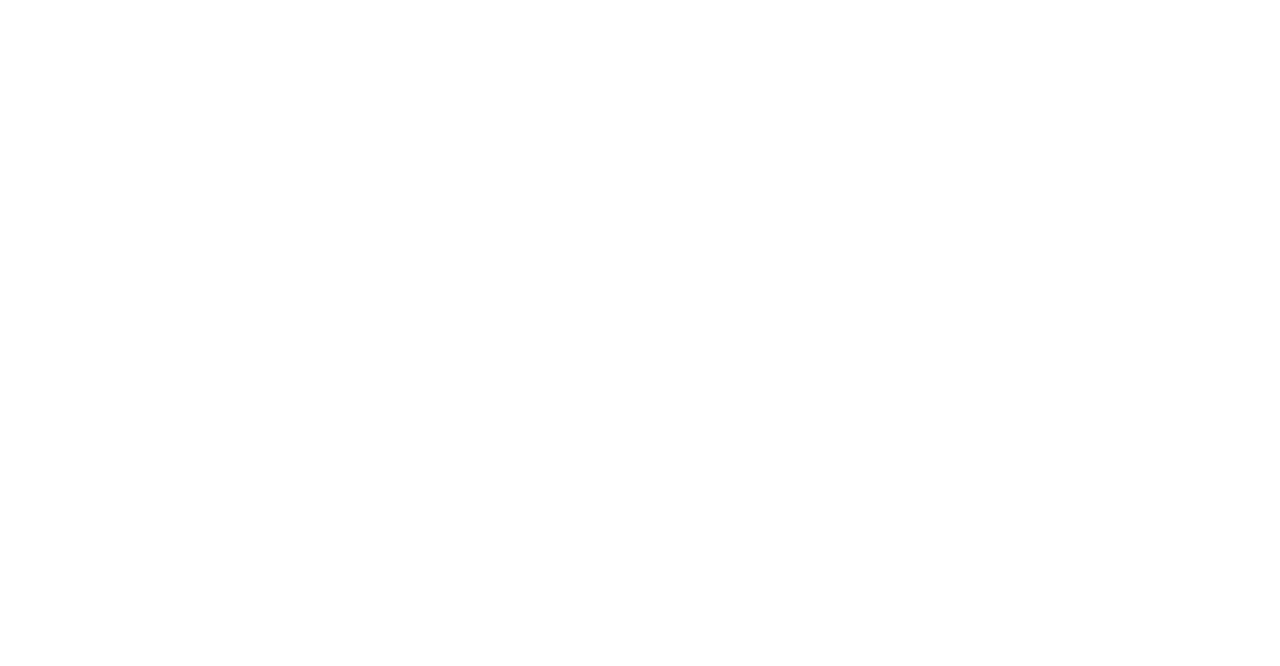
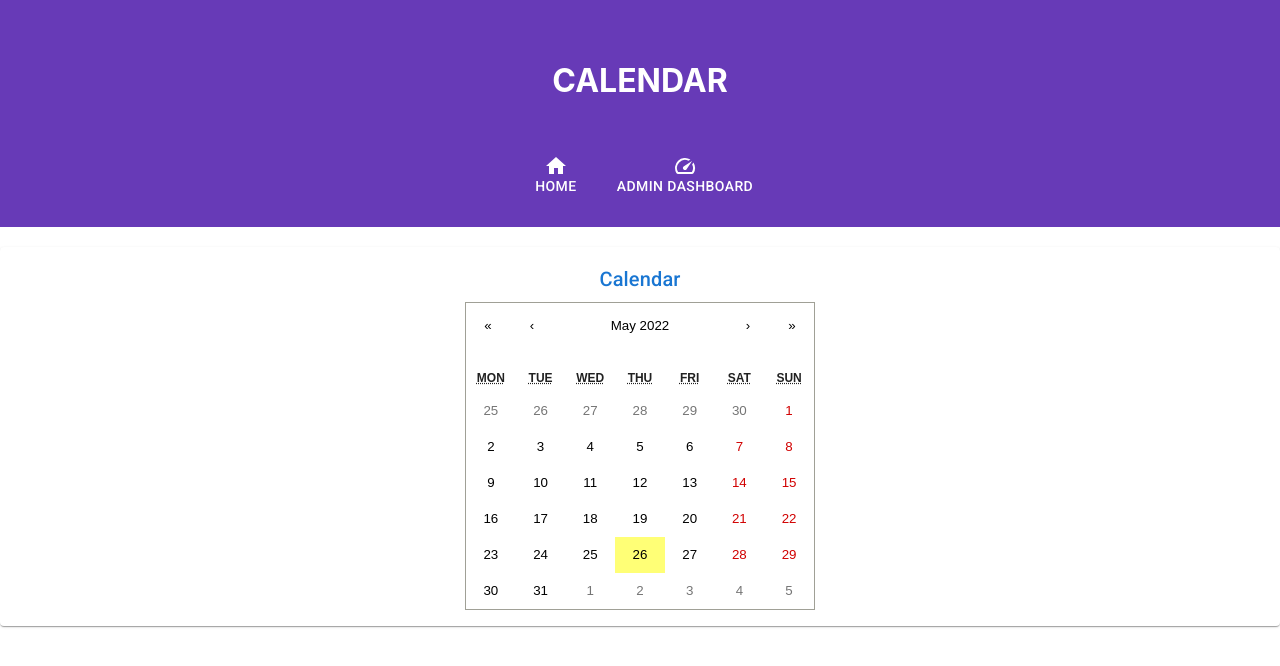
Before and after one commit to jessielu03/Thomas-Jefferson-Elementary-School, a React (Create React App) app in the folder tjes-app/: page /calendar in a window 1280 px wide. Before the commit this address had no page. Shown: the top 666 px of the page. Built offline with nearby package versions, Linux system fonts and the light colour scheme.

Commit message:
Added calendar page and linked everything to it

```diff
--- a/tjes-app/src/Components/Administrator.js
+++ b/tjes-app/src/Components/Administrator.js
@@ -67,7 +67,7 @@
         <br></br>
         <Tabs centered>
             <Tab style={tabStyle} label={<><HomeIcon />Home</>} href="/" />
-            <Tab style={tabStyle} label={<><EventIcon />Calendar</>} href="/" />
+            <Tab style={tabStyle} label={<><EventIcon />Calendar</>} href="/calendar" />
             <Tab style={tabStyle} label={<><SchoolIcon />Student Directory</>} href="administrator/StudentDirectory" />
             <Tab style={tabStyle} label={<><SchoolIcon />Teacher Directory</>} href="administrator/TeacherDirectory" />
         </Tabs>
--- a/tjes-app/src/Components/Calendar.js
+++ /dev/null
@@ -1,16 +0,0 @@
-import {Link} from "react-router-dom";
-import React from "react";
-import db from '../database.js';
-import {useEffect} from "react";
-import { useState } from "react";
-import { getFirestore, collection, addDoc, doc, getDocs, updateDoc, increment } from "firebase/firestore";
-import Calendar from 'react-calendar'
-import 'react-calendar/dist/Calendar.css';
-
-export default function CalendarComp() {
-  return (
-    <>
-      <Calendar />
-    </>
-  )
-}
--- /dev/null
+++ b/tjes-app/src/Components/CalendarComp.js
@@ -0,0 +1,35 @@
+import {Link} from "react-router-dom";
+import React from "react";
+import db from '../database.js';
+import {useEffect} from "react";
+import { useState } from "react";
+import { getFirestore, collection, addDoc, doc, getDocs, updateDoc, increment } from "firebase/firestore";
+import Calendar from 'react-calendar'
+import 'react-calendar/dist/Calendar.css';
+import { Paper, Typography } from "@mui/material";
+import {headerStyle, container, tabStyle, purpleFont, purpleFont2} from './pagescss.js';
+
+export default function CalendarComp() {
+  return (
+    <Paper
+    sx={{
+    p: 2,
+    display: 'flex',
+    flexDirection: 'column',
+    }}
+>
+        <React.Fragment>
+<Typography component="h2" variant="h6" color="primary" gutterBottom> Calendar </Typography>
+<div style={{
+    display: 'flex',
+    alignItems: 'center',
+    justifyContent: 'center',
+}}>
+<Calendar/>
+</div>
+
+        </React.Fragment>
+    </Paper>
+
+  )
+}
--- /dev/null
+++ b/tjes-app/src/Components/CalendarPage.js
@@ -0,0 +1,36 @@
+import React from "react";
+import {Link} from "react-router-dom";
+import {headerStyle, container, tabStyle, purpleFont, purpleFont2} from './pagescss.js';
+import Button from '@mui/material/Button';
+import Grid from '@mui/material/Grid';
+import CalendarComp from "./CalendarComp.js";
+import SchoolIcon from '@mui/icons-material/School';
+import HomeIcon from '@mui/icons-material/Home';
+import EventIcon from '@mui/icons-material/Event';
+import SpeedIcon from '@mui/icons-material/Speed';
+import Tabs from '@mui/material/Tabs';
+import Tab from '@mui/material/Tab';
+
+function CalendarPage() {
+    return (
+        <div style ={container}>
+          <div style={headerStyle}>
+            <br></br>
+            <br></br>
+            <h1>CALENDAR</h1>
+            <br></br>
+            <Tabs centered>
+                <Tab style={tabStyle} label={<><HomeIcon />Home</>} href="/" />
+                <Tab style={tabStyle} label={<><SpeedIcon />Admin Dashboard</>} href="/administrator" />
+            </Tabs>
+            <br></br>
+          </div>
+          <br></br>
+          <div style={container}>
+            <CalendarComp />
+          </div>
+
+        </div>
+      );
+}
+export default CalendarPage;
--- a/tjes-app/src/Components/StudentDirectory.js
+++ b/tjes-app/src/Components/StudentDirectory.js
@@ -89,7 +89,7 @@
             <br></br>
             <Tabs centered>
                 <Tab style={tabStyle} label={<><HomeIcon />Home</>} href="/" />
-                <Tab style={tabStyle} label={<><EventIcon />Calendar</>} href="/" />
+                <Tab style={tabStyle} label={<><EventIcon />Calendar</>} href="/calendar" />
                 <Tab style={tabStyle} label={<><SpeedIcon />Admin Dashboard</>} href="/administrator" />
                 <Tab style={tabStyle} label={<><SchoolIcon />Teacher Directory</>} href="./TeacherDirectory" />
             </Tabs>
--- a/tjes-app/src/Components/Teacher.js
+++ b/tjes-app/src/Components/Teacher.js
@@ -32,7 +32,7 @@
 import { deepPurple } from '@mui/material/colors';
 import { common } from "@material-ui/core/colors";
 import HomeIcon from '@mui/icons-material/Home';
-import CalendarComp from "./Calendar.js";
+import CalendarComp from "./CalendarComp.js";
 //import Title from './Title';
 
 const drawerWidth = 240;
@@ -192,18 +192,7 @@
 
                     <br></br>
                     {/* Calendar */}
-                    <Paper
-                        sx={{
-                        p: 2,
-                        display: 'flex',
-                        flexDirection: 'column',
-                        }}
-                    >
-                            <React.Fragment>
-                    <Typography component="h2" variant="h6" color="primary" gutterBottom> Calendar </Typography>
-                    <CalendarComp/>
-                    </React.Fragment>
-                    </Paper>
+                    <CalendarComp />
                   </Grid>
                 </Grid>
               </Container>
--- a/tjes-app/src/Components/TeacherDirectory.js
+++ b/tjes-app/src/Components/TeacherDirectory.js
@@ -86,7 +86,7 @@
             <br></br>
             <Tabs centered>
                 <Tab style={tabStyle} label={<><HomeIcon />Home</>} href="/" />
-                <Tab style={tabStyle} label={<><EventIcon />Calendar</>} href="/" />
+                <Tab style={tabStyle} label={<><EventIcon />Calendar</>} href="/calendar" />
                 <Tab style={tabStyle} label={<><SpeedIcon />Admin Dashboard</>} href="/administrator" />
                 <Tab style={tabStyle} label={<><SchoolIcon />Student Directory</>} href="./StudentDirectory" />
             </Tabs>
--- a/tjes-app/src/index.js
+++ b/tjes-app/src/index.js
@@ -9,6 +9,7 @@
 import StudentDirectory from './Components/StudentDirectory';
 import TeacherDirectory from './Components/TeacherDirectory';
 import AdminClassPage from './Components/AdminClassPage';
+import CalendarPage from './Components/CalendarPage';
 
 const root = ReactDOM.createRoot(document.getElementById('root'));
 root.render(
@@ -17,6 +18,7 @@
       <Route path='/' element = {<App/>}/>
       <Route path = 'teacher' element={<Teacher/>}/>
       <Route path = 'administrator' element={<Administrator/>}/>
+      <Route path = 'calendar' element={<CalendarPage/>}/>
       <Route path='administrator/AdminClassPage' element={<AdminClassPage/>}/>
       <Route path='administrator/StudentDirectory' element={<StudentDirectory/>}/>
       <Route path='administrator/TeacherDirectory' element={<TeacherDirectory/>}/>
```
